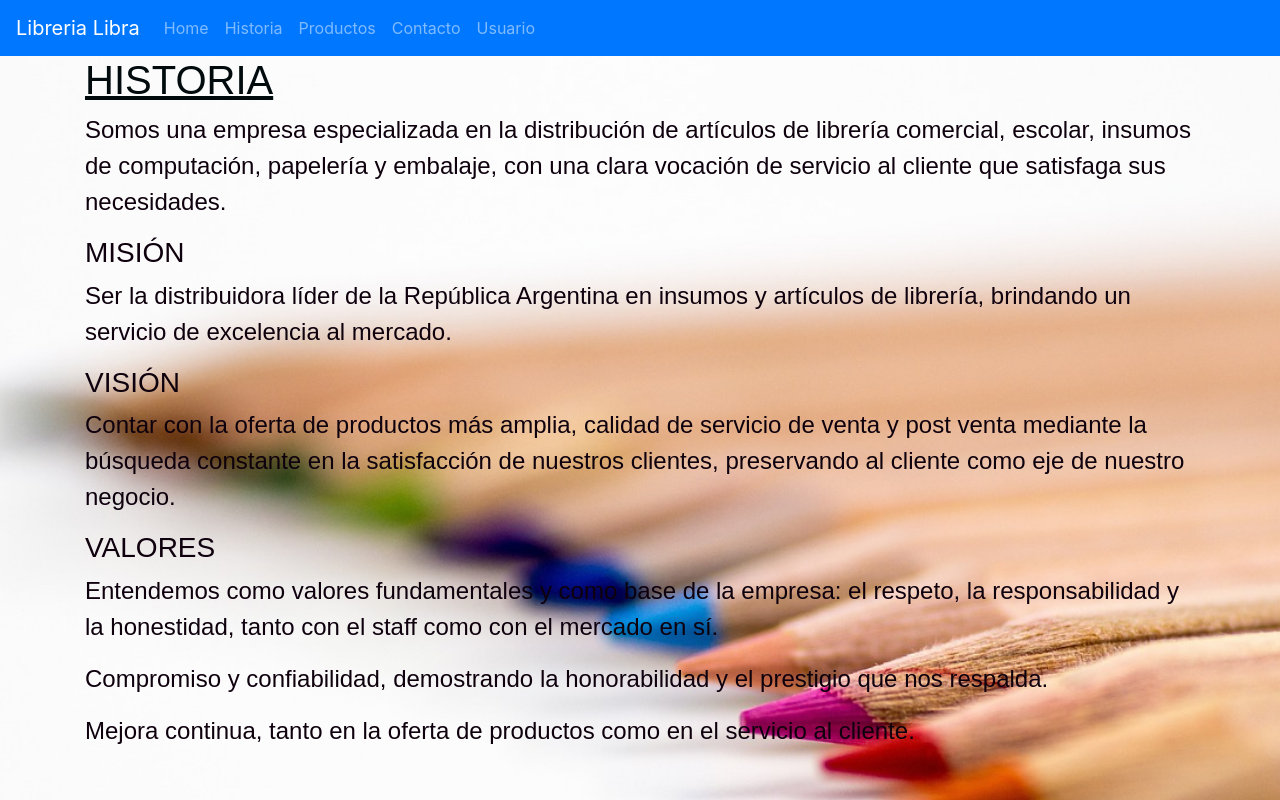
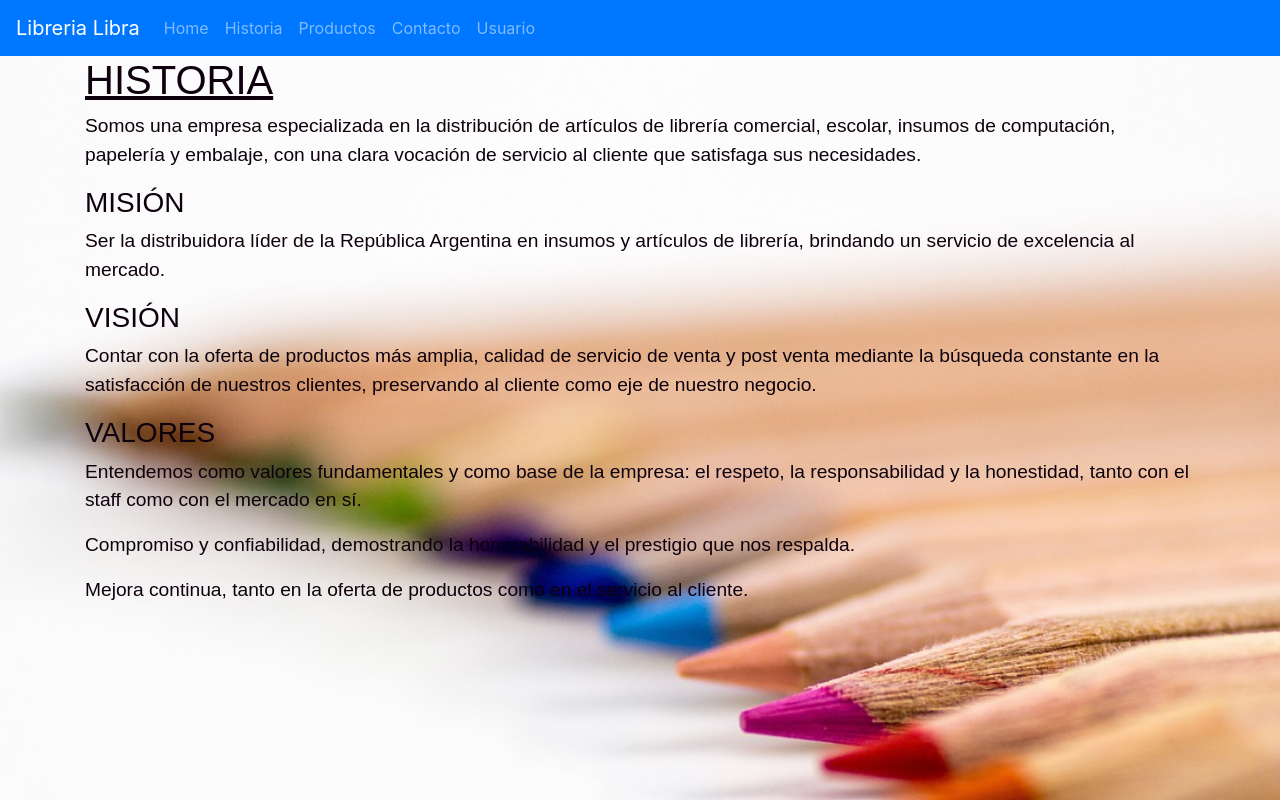
Before and after one commit to gerardotodoro/coderhouse, a plain HTML site: page historia.html in a window 1280 px wide. Shown: the top 800 px of the page. Drawn offline with nearby package versions, Linux system fonts and the light colour scheme.

Commit message:
proyecto final terminado

```diff
--- a/estilos.scss
+++ b/estilos.scss
@@ -132,10 +132,6 @@ main{
     text-decoration:underline;
 }
 
-#footer_usuario{
-    background-color: $color2;
-    padding: 100px;
-}
 
 
 
@@ -227,19 +223,16 @@ main{
     padding: 100px;
 }
 
-#text_historia{
+.text_historia{
     text-align: left;
-    font-size: x-large;
+    font-size:larger;
     font-family:$font-family4;
 }
 
-#text_historia h1{
-    text-align:left;
-    color:#010a0c;
+.text_historia h1{
     text-decoration: solid;
     font-family: $font-family3;
     text-decoration: underline;
-
 
 }
 
--- a/historia.html
+++ b/historia.html
@@ -53,8 +53,8 @@
         </div>
     </nav>
     <!-- enlace de w3schools fin-->
-    <main id="text_historia">
-        <div class="container">
+    <main>
+        <div class="container text_historia">
         <h1>HISTORIA</h1>
         <p>Somos una empresa especializada en la distribución de artículos de librería comercial, escolar, insumos de computación, papelería y embalaje, con una clara vocación de servicio al cliente que satisfaga sus necesidades.</p>
         <h3>MISIÓN</h3>
```
Also changed, not shown: estilos.css, 1 other file.
